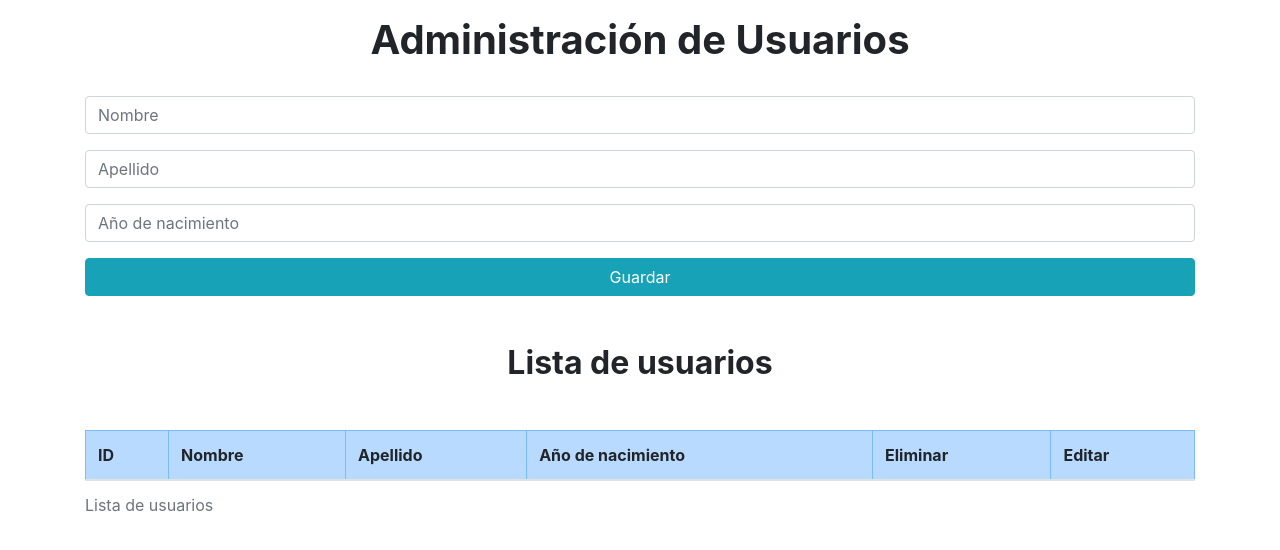
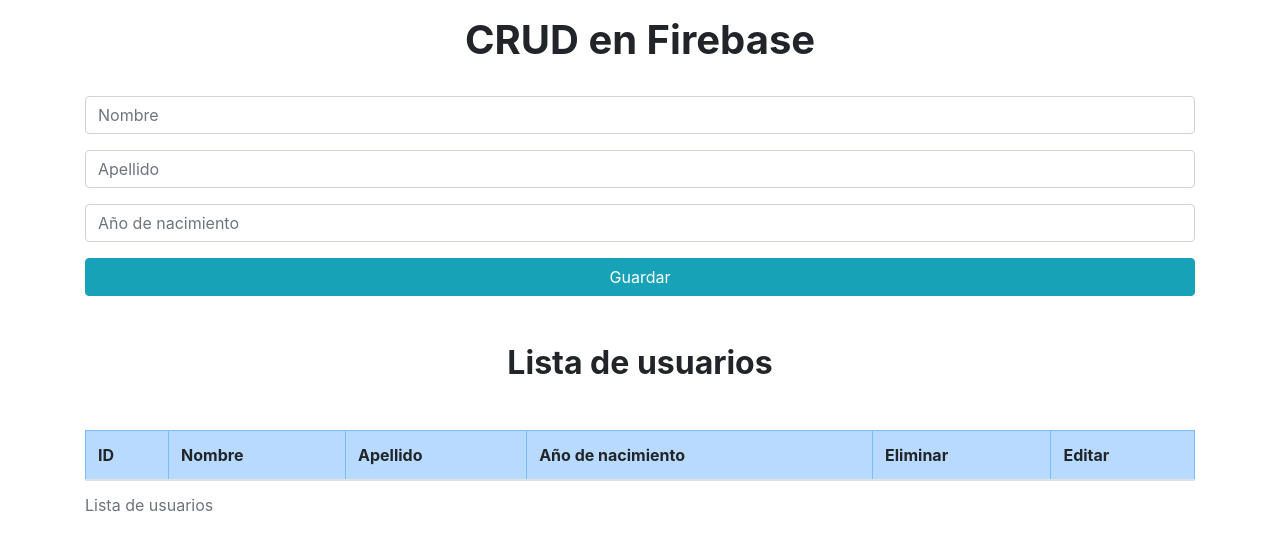
Before and after one commit to bryan2811/crud-firebase, a plain HTML site: page index.html in a window 1280 px wide. Drawn offline with nearby package versions, Linux system fonts and the light colour scheme; no server answers.

Commit message:
Update index.html

```diff
--- a/index.html
+++ b/index.html
@@ -8,12 +8,12 @@
     <!-- Bootstrap CSS -->
     <link rel="stylesheet" href="https://stackpath.bootstrapcdn.com/bootstrap/4.4.1/css/bootstrap.min.css" integrity="sha384-Vkoo8x4CGsO3+Hhxv8T/Q5PaXtkKtu6ug5TOeNV6gBiFeWPGFN9MuhOf23Q9Ifjh" crossorigin="anonymous">
 
-    <title>CRUD</title>
+    <title>CRUD en Firebase</title>
   </head>
   <body>
 
     <div class="container">
-        <h1 class="py-3 font-weight-bold text-center">Administración de Usuarios</h1>
+        <h1 class="py-3 font-weight-bold text-center">CRUD en Firebase</h1>
         <input type="text" id="nombre" placeholder="Nombre" class="form-control my-3">
         <input type="text" id="apellido" placeholder="Apellido" class="form-control my-3">
         <input type="text" id="fecha" placeholder="Año de nacimiento" class="form-control my-3">
```
